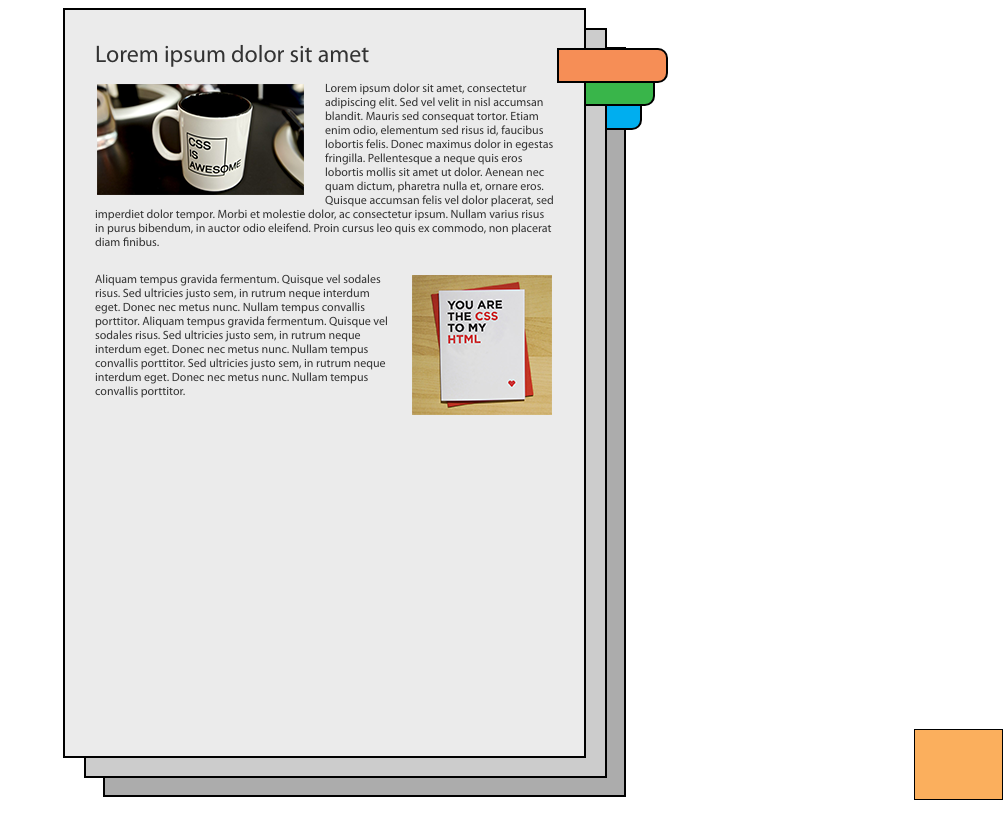
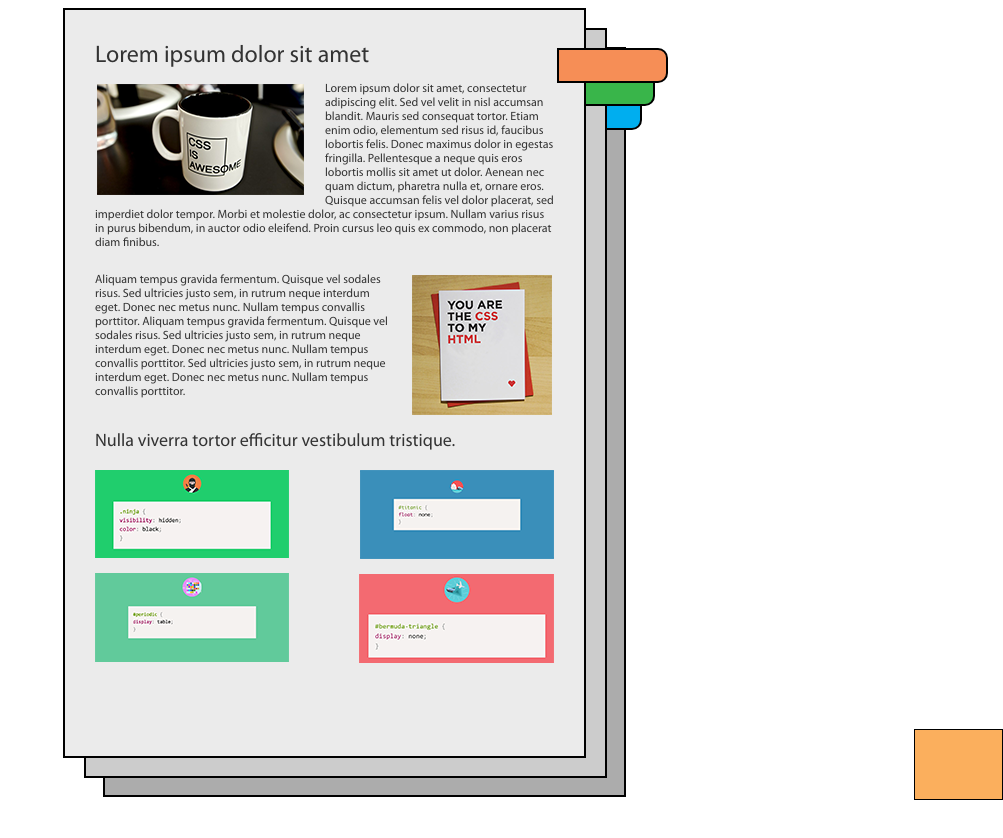
Before and after one commit to helenacroft/positioning-and-floats, a plain HTML site: page index.html in a window 1280 px wide. Shown: the top 838 px of the page, without its empty margins (277-1280 px from the left). Drawn offline with Linux system fonts and the light colour scheme.

Commit message:
posiyiononf-and-floats/new feature: middle section with images added

```diff
--- a/css/style.css
+++ b/css/style.css
@@ -94,6 +94,27 @@ h1{
 h2{
 	font-weight: normal;
 	font-size: 18px;
+	margin-bottom: 17px;
+}
+.middle-section {
+	display: inline-block;
+}
+.middle-section img:nth-child(1), img:nth-child(2){
+	margin-bottom: 15px;
+}
+.middle-section img:nth-child(2n){
+	float:right;
+}
+.middle-section img:nth-child(2n+1){
+	float:left;
+}
+.bottom-section{
+	margin-top: 23px;
+	margin-left: 2px;
+	font-size: 9px;
+	text-align: center;
+	height: 65px;
+	vertical-align: middle;
 }
 .share{
 	position: fixed;
@@ -103,4 +124,6 @@ h2{
 	border: 1px solid black;
 	width: 87px;
 	height: 69px;
+	text-align: center;
+	font-size: 16px;
 }
--- a/index.html
+++ b/index.html
@@ -16,7 +16,7 @@
       </div>
       <div class="pages page-3">
         <div class="content">
-          <h1>Lorem ipsum dolor sit amet</h1>
+         <h1>Lorem ipsum dolor sit amet</h1>
           <section class="top-section">
             <article>
               <img id="image-1" src="images/css_is_awesome.png" alt="CSS is awesome">
@@ -30,9 +30,17 @@
               Aliquam tempus gravida fermentum. Quisque vel sodales risus. Sed ultricies justo sem, in rutrum neque interdum eget. Donec nec metus nunc. Nullam tempus convallis porttitor. Aliquam tempus gravida fermentum. Quisque vel sodales risus. Sed ultricies justo sem, in rutrum neque interdum eget. Donec nec metus nunc. Nullam tempus convallis porttitor. Sed ultricies justo sem, in rutrum neque interdum eget. Donec nec metus nunc. Nullam tempus convallis porttitor.
             </article>
           </section>
+          <h2>Nulla viverra tortor efficitur vestibulum tristique.</h2>
+          <section class="middle-section">
+            <img src="images/joke_1.png" alt="Joke 1">
+            <img src="images/joke_2.png" alt="Joke 2">
+            <img src="images/joke_3.png" alt="Joke 3">
+            <img src="images/joke_4.png" alt="Joke 4">
+          </section>
         </div>
         <div class="bookmarks bookmark-3"></div>
         <div class="share">
+
         </div>
       </div>
     </div>
```
